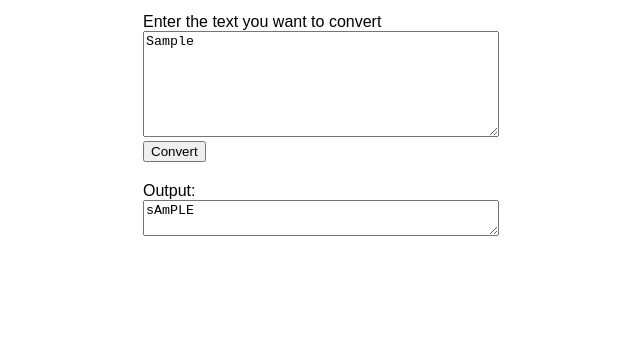
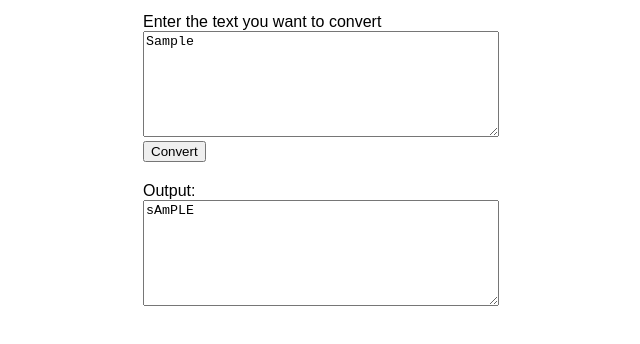
Before and after one commit to noddycode/RandomCaps, a plain HTML site: page index.htm in a window 1280 px wide. Both pictures are taken after typing "Sample" into the empty fields and a click on the button "Convert". Shown: the whole page, without its empty margins (322-962 px from the left). Drawn offline with Linux system fonts and the light colour scheme.

Commit message:
Committed for final testing

```diff
--- a/index.htm
+++ b/index.htm
@@ -17,7 +17,7 @@
 		</div>
 		<div id ="output">
 			<label>Output:</label>
-			<textarea id = "output-textarea"></textarea>
+			<textarea readonly id = "output-textarea"></textarea>
 		</div>
 	</div>
 </body>
--- a/style.css
+++ b/style.css
@@ -12,6 +12,7 @@
 #output-textarea {
 	width: 95vw;
 	max-width: 350px;
+	height: 100px;
 }
 
 #output
```
